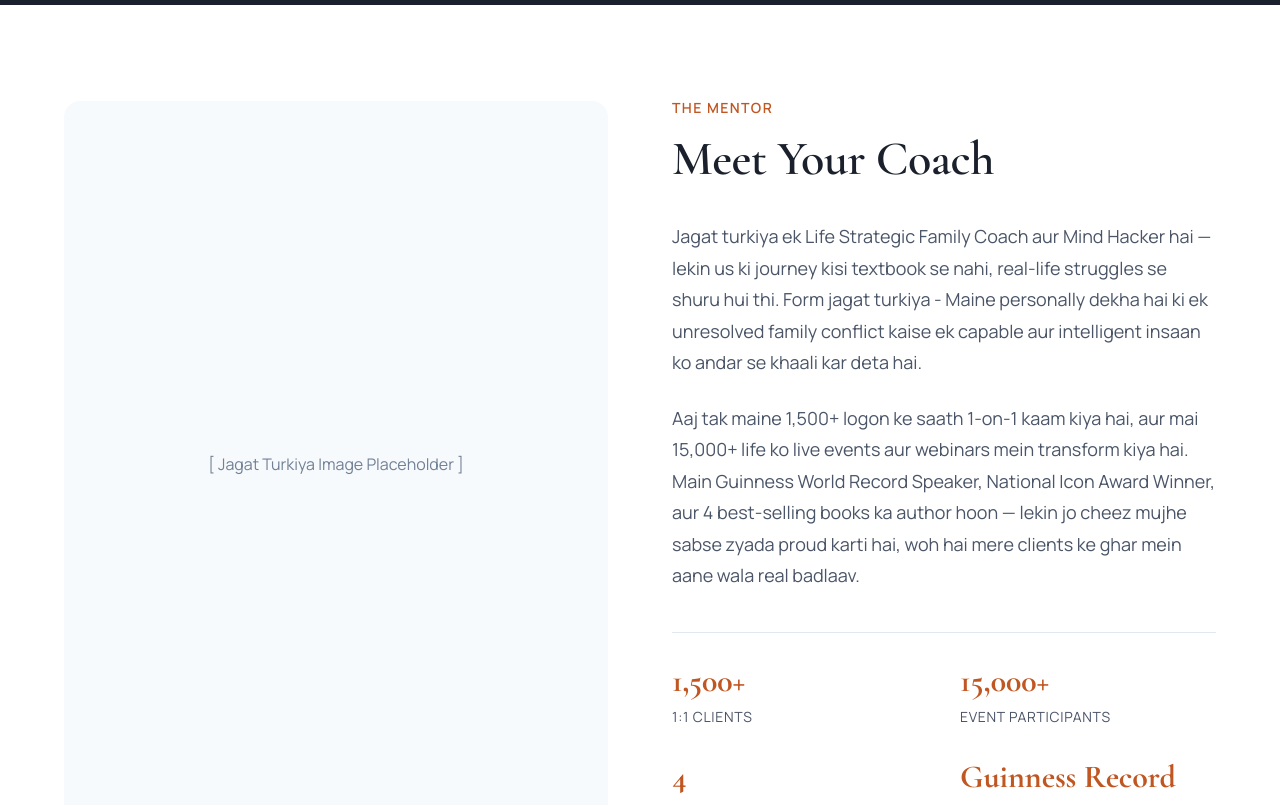
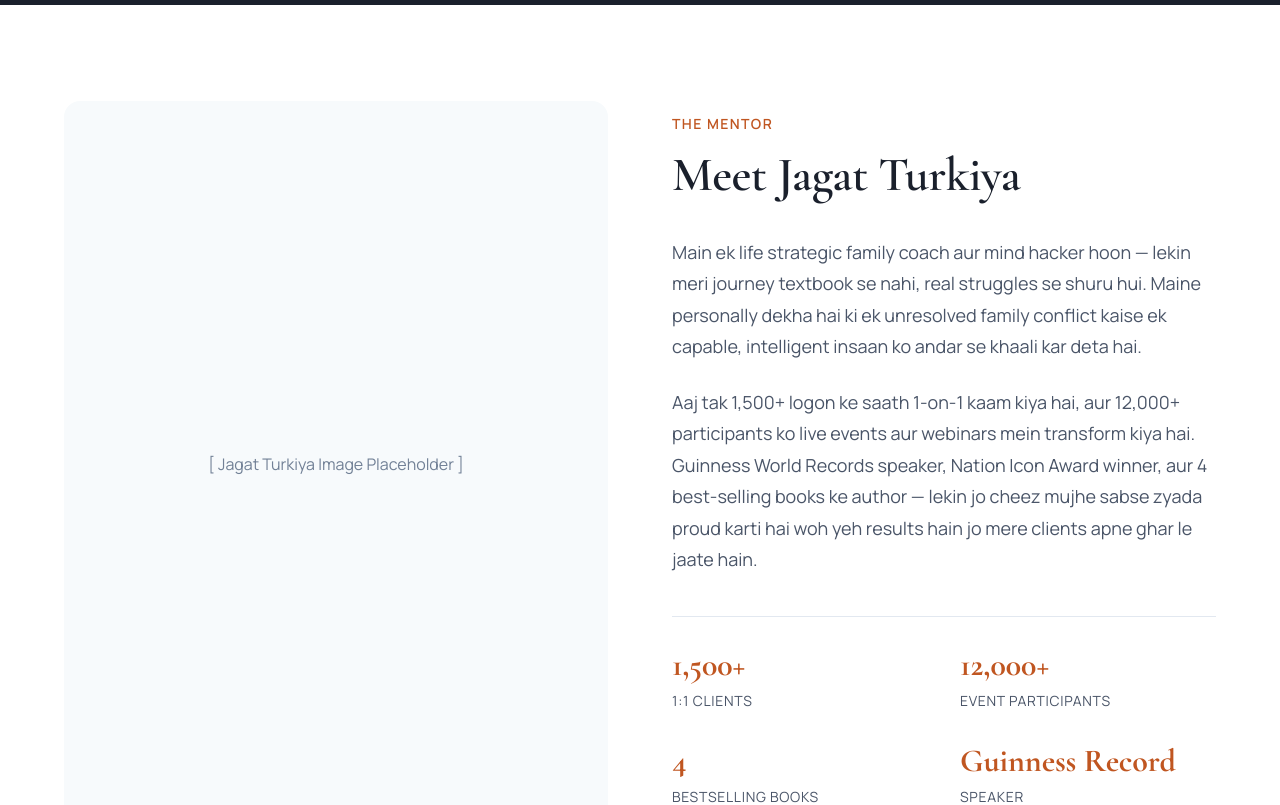
Before and after one commit to kumaruxie/jagat-life-coach, a React (Vite) app: page / in a window 1280 px wide. Shown: the part 6080-6885 px from the top of the page. Built offline with nearby package versions, Linux system fonts and the light colour scheme.

Commit message:
Updated some text content

```diff
--- a/src/components/AboutCoachSection.jsx
+++ b/src/components/AboutCoachSection.jsx
@@ -1,4 +1,4 @@
-
+import React from 'react';
 import { motion } from 'framer-motion';
 
 const AboutCoachSection = () => {
@@ -30,16 +30,14 @@
             viewport={{ once: true }}
           >
             <span className="tag">The Mentor</span>
-            <h2 style={{ marginBottom: '2rem' }}>Meet Your Coach</h2>
+            <h2 style={{ marginBottom: '32px' }}>Meet Jagat Turkiya</h2>
 
-            <p style={{ marginBottom: '1.5rem', fontSize: '1.125rem' }}>
-              Jagat turkiya ek Life Strategic Family Coach aur Mind Hacker hai  — lekin us ki journey kisi textbook se nahi, real-life struggles se shuru hui thi.
-              Form jagat turkiya -
-              Maine personally dekha hai ki ek unresolved family conflict kaise ek capable aur intelligent insaan ko andar se khaali kar deta hai.
+            <p style={{ marginBottom: '24px', fontSize: '18px' }}>
+              Main ek life strategic family coach aur mind hacker hoon — lekin meri journey textbook se nahi, real struggles se shuru hui. Maine personally dekha hai ki ek unresolved family conflict kaise ek capable, intelligent insaan ko andar se khaali kar deta hai.
             </p>
 
-            <p style={{ marginBottom: '2.5rem', fontSize: '1.125rem' }}>
-              Aaj tak maine 1,500+ logon ke saath 1-on-1 kaam kiya hai, aur mai 15,000+ life ko live events aur webinars mein transform kiya hai. Main Guinness World Record Speaker, National Icon Award Winner, aur 4 best-selling books ka author hoon — lekin jo cheez mujhe sabse zyada proud karti hai, woh hai mere clients ke ghar mein aane wala real badlaav.
+            <p style={{ marginBottom: '40px', fontSize: '18px' }}>
+              Aaj tak 1,500+ logon ke saath 1-on-1 kaam kiya hai, aur 12,000+ participants ko live events aur webinars mein transform kiya hai. Guinness World Records speaker, Nation Icon Award winner, aur 4 best-selling books ke author — lekin jo cheez mujhe sabse zyada proud karti hai woh yeh results hain jo mere clients apne ghar le jaate hain.
             </p>
 
             <div className="grid-responsive" style={{
@@ -48,7 +46,7 @@
             }}>
               {[
                 { label: "1:1 Clients", value: "1,500+" },
-                { label: "Event Participants", value: "15,000+" },
+                { label: "Event Participants", value: "12,000+" },
                 { label: "Bestselling Books", value: "4" },
                 { label: "Speaker", value: "Guinness Record" }
               ].map((stat, i) => (
--- a/src/components/Footer.jsx
+++ b/src/components/Footer.jsx
@@ -9,10 +9,10 @@
         </div>
 
         <div style={{ display: 'flex', gap: '24px', fontSize: '14px', color: 'var(--color-text-light)' }}>
-          <a href="#">Privacy Policy</a>
-          <a href="#">Refund Policy</a>
-          <a href="#">Terms</a>
-          <a href="#">Contact</a>
+          <a href="https://jagatturkiya.com/privacy-policy" target="_blank" rel="noopener noreferrer">Privacy Policy</a>
+          <a href="https://jagatturkiya.com/refund-policy" target="_blank" rel="noopener noreferrer">Refund Policy</a>
+          <a href="https://jagatturkiya.com/terms-and-conditions" target="_blank" rel="noopener noreferrer">Terms and Conditions</a>
+          <a href="https://jagatturkiya.com/disclaimer" target="_blank" rel="noopener noreferrer">Disclaimer</a>
         </div>
 
         <div style={{ fontSize: '14px', color: 'var(--color-text-muted)' }}>
```
